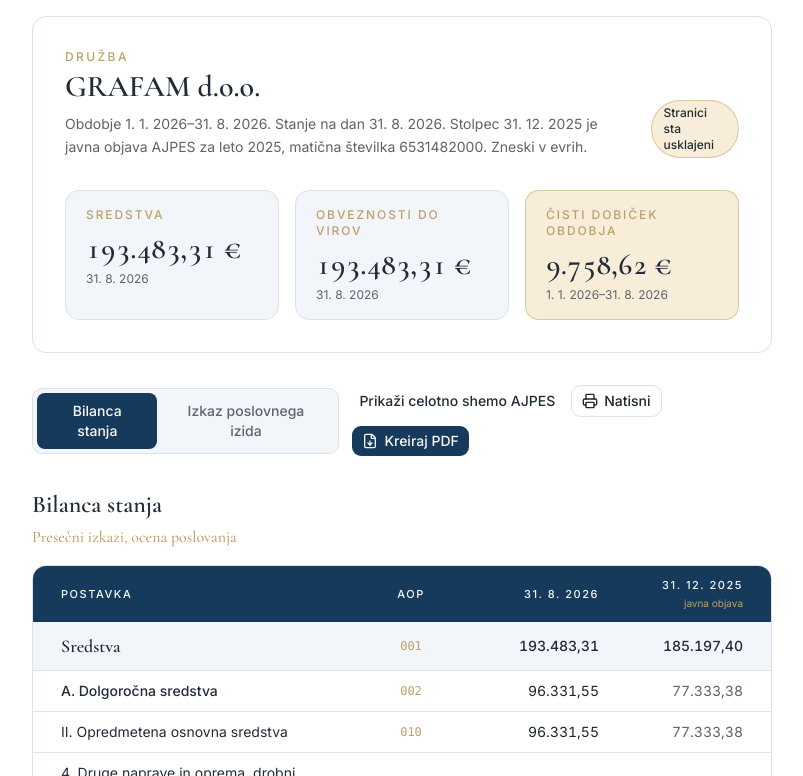
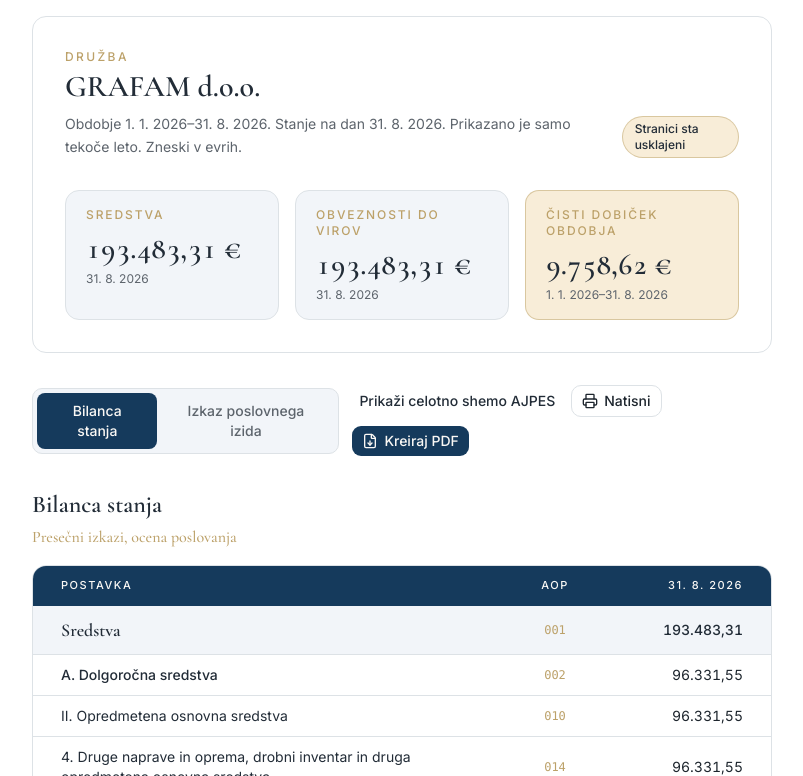
Before and after one commit to Urskapremk/Bilance, a Next.js app: page / in a window 1280 px wide. Shown: the part 464-1240 px from the top of the page, without its empty margins (16-819 px from the left). Built offline with nearby package versions, Linux system fonts and the light colour scheme.

Commit message:
Show only the current year on both statements.
The balance sheet and income statement no longer print the 2025 comparative column or the public-filing caption.

Co-authored-by: info <info@hnatura.com>

```diff
--- a/src/components/statement-document.tsx
+++ b/src/components/statement-document.tsx
@@ -22,12 +22,12 @@ export function StatementDocument({
   busy?: boolean
 }) {
   const current = rollup(statement.balance.current)
-  const opening = rollup(statement.balance.previous)
-  const published = statement.publicPrevious?.amounts
-  const previous = published ?? opening
   const income = rollupIncome(statement.income)
   const issues = reviewColumn(current, statement.currentDate)
   const balanced = issues.every((issue) => issue.severity !== "error")
+  const notes = statement.notes.filter(
+    (note) => !note.includes(statement.previousDate) && !note.includes("javna objava"),
+  )
 
   return (
     <article className="print-sheet min-w-0">
@@ -69,11 +69,7 @@ export function StatementDocument({
               <p className="text-xs font-medium tracking-[0.2em] text-gold uppercase print:text-[10px]">Družba</p>
               <h2 className="font-heading mt-1 text-3xl font-semibold text-navy print:text-[22px] print:leading-none">{statement.company}</h2>
               <p className="mt-2 text-sm leading-relaxed text-muted-foreground print:mt-1 print:text-[10.5px] print:leading-snug">
-                Obdobje {statement.period}. Stanje na dan {statement.currentDate}.{" "}
-                {statement.publicPrevious
-                  ? `Stolpec ${statement.previousDate} je javna objava AJPES za leto ${statement.publicPrevious.year}, matična številka ${statement.publicPrevious.registration}.`
-                  : `Primerjava z ${statement.previousDate} je otvoritveni saldo bruto bilance.`}{" "}
-                Zneski v evrih.
+                Obdobje {statement.period}. Stanje na dan {statement.currentDate}. Prikazano je samo tekoče leto. Zneski v evrih.
               </p>
             </div>
             <p
@@ -114,11 +110,7 @@ export function StatementDocument({
             <BalanceTable
               company={statement.company}
               currentDate={statement.currentDate}
-              previousDate={statement.previousDate}
-              fromPublication={Boolean(published)}
               current={current}
-              previous={previous}
-              publishedKeys={published ? new Set(Object.keys(published)) : null}
               showZeros={showZeros}
             />
           ) : (
@@ -144,7 +136,7 @@ export function StatementDocument({
             Kako so konti razporejeni
           </summary>
           <ul className="mt-4 space-y-2 text-sm leading-relaxed text-muted-foreground">
-            {statement.notes.map((note) => (
+            {notes.map((note) => (
               <li key={note}>{note}</li>
             ))}
           </ul>
@@ -182,58 +174,34 @@ function Metric({
 function BalanceTable({
   company,
   currentDate,
-  previousDate,
-  fromPublication,
   current,
-  previous,
-  publishedKeys,
   showZeros,
 }: {
   company: string
   currentDate: string
-  previousDate: string
-  fromPublication: boolean
   current: Record<string, number>
-  previous: Record<string, number>
-  publishedKeys: Set<string> | null
   showZeros: boolean
 }) {
   const rows = LINES.filter((line) => {
     if (showZeros) return true
-    const leaves = descendantLeaves(line.aop)
-    if (leaves.some((aop) => (current[aop] ?? 0) !== 0)) return true
-    if (!publishedKeys) return leaves.some((aop) => (previous[aop] ?? 0) !== 0)
-    if ((publishedKeys.has(line.aop) ? (previous[line.aop] ?? 0) : 0) !== 0) return true
-    return leaves.some((aop) => publishedKeys.has(aop) && (previous[aop] ?? 0) !== 0)
+    if ((current[line.aop] ?? 0) !== 0) return true
+    return descendantLeaves(line.aop).some((aop) => (current[aop] ?? 0) !== 0)
   })
 
   return (
     <div className="min-w-0 overflow-x-auto">
-      <table className="w-full min-w-[720px] border-collapse text-sm print:min-w-0 print:text-[10.5px]">
-        <caption className="sr-only">Bilanca stanja {company}</caption>
+      <table className="w-full min-w-[640px] border-collapse text-sm print:min-w-0 print:text-[10.5px]">
+        <caption className="sr-only">Bilanca stanja {company}, {currentDate}</caption>
         <thead>
           <tr className="statement-head bg-deep-blue text-left text-[11px] tracking-[0.14em] text-navy-foreground uppercase print:text-[10px]">
             <th className="px-5 py-3 font-medium md:px-7 print:px-3 print:py-2">Postavka</th>
             <th className="w-20 px-3 py-3 text-center font-medium print:w-14 print:px-2 print:py-2">AOP</th>
-            <th className="w-40 px-3 py-3 text-right font-medium print:w-[88px] print:px-2 print:py-2">{currentDate}</th>
-            <th className="w-40 px-3 py-3 text-right font-medium md:pr-7 print:w-[88px] print:px-2 print:py-2">
-              <span className="block">{previousDate}</span>
-              {fromPublication ? (
-                <span className="mt-0.5 block text-[10px] font-normal tracking-normal text-gold normal-case print:text-[8px]">
-                  javna objava
-                </span>
-              ) : null}
-            </th>
+            <th className="w-44 px-3 py-3 text-right font-medium md:pr-7 print:w-[148px] print:px-3 print:py-2">{currentDate}</th>
           </tr>
         </thead>
         <tbody>
           {rows.map((line) => (
-            <StatementRow
-              key={line.aop}
-              line={line}
-              primary={current[line.aop] ?? 0}
-              secondary={publishedKeys && !publishedKeys.has(line.aop) ? null : (previous[line.aop] ?? 0)}
-            />
+            <StatementRow key={line.aop} line={line} primary={current[line.aop] ?? 0} />
           ))}
         </tbody>
       </table>
@@ -278,11 +246,9 @@ function IncomeTable({
 function StatementRow({
   line,
   primary,
-  secondary,
 }: {
   line: LineDef | IncomeLine
   primary: number
-  secondary?: number | null
 }) {
   const band = line.depth === 0
   return (
@@ -299,19 +265,9 @@ function StatementRow({
         {line.label}
       </th>
       <td className="px-3 py-2.5 text-center font-mono text-xs text-gold tabular-nums print:px-2 print:py-[3px] print:text-[10px]">{line.aop}</td>
-      <td className={cn("px-3 py-2.5 text-right tabular-nums print:px-2 print:py-[3px]", band && "font-medium text-navy")}>
+      <td className={cn("px-3 py-2.5 text-right tabular-nums md:pr-7 print:px-3 print:py-[3px]", band && "font-medium text-navy")}>
         {formatCents(primary)}
       </td>
-      {secondary !== undefined ? (
-        <td
-          className={cn(
-            "px-3 py-2.5 text-right text-muted-foreground tabular-nums md:pr-7 print:px-2 print:py-[3px]",
-            band && "font-medium text-navy",
-          )}
-        >
-          {secondary === null ? "—" : formatCents(secondary)}
-        </td>
-      ) : null}
     </tr>
   )
 }
```
Also changed, not shown: 1 other file (tests, documents, lock files or other folders).
